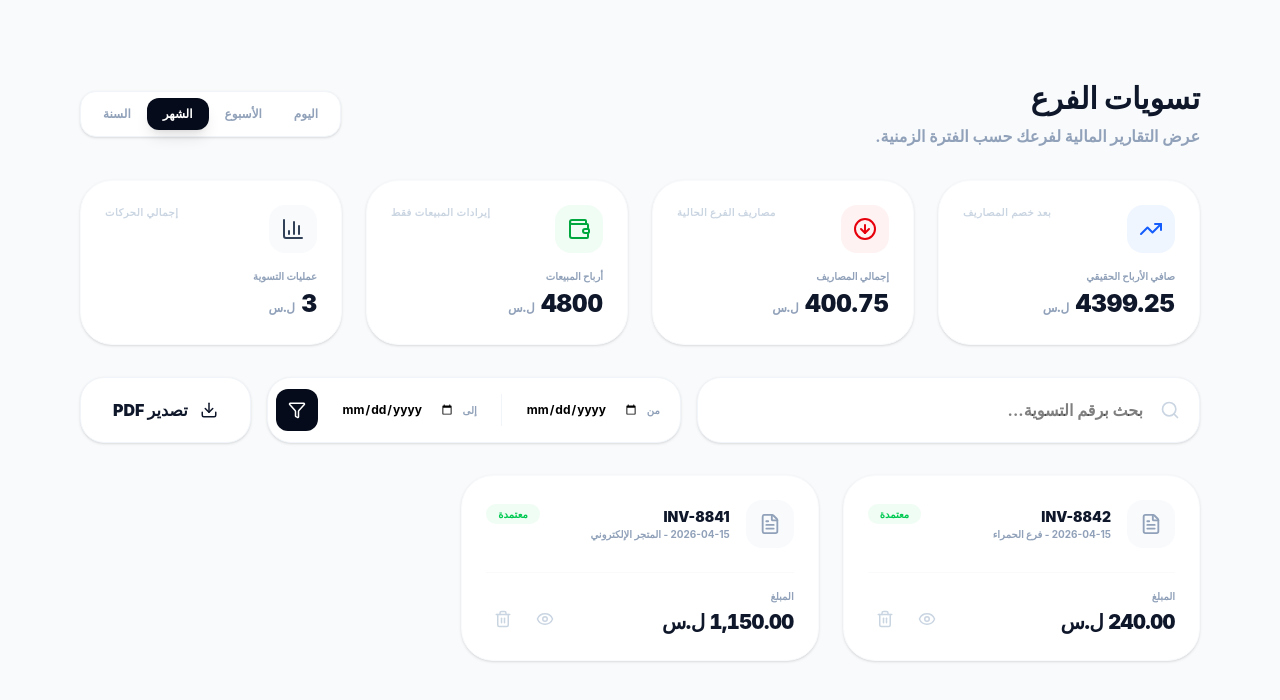
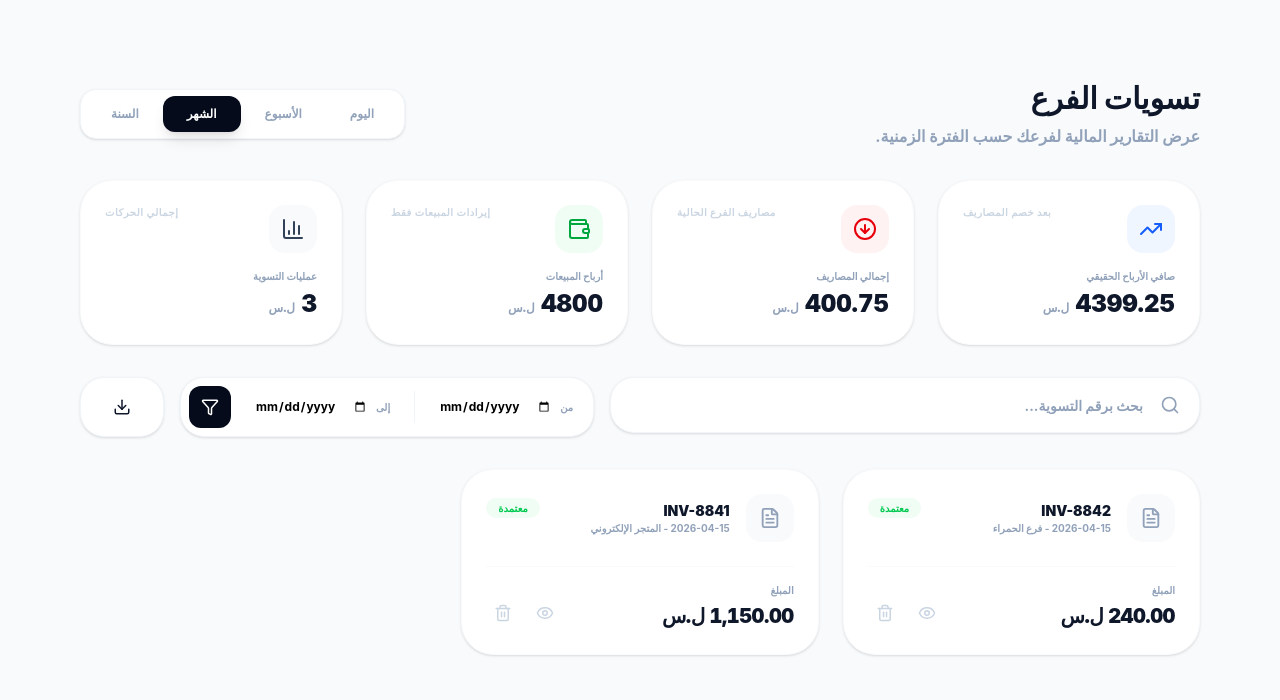
Before and after one commit to maichealalbotrous/matajer-pro-FrontEnd, a React (Vite) app: page / in a window 1280 px wide. Shown: the top 700 px of the page. Built offline with nearby package versions, Linux system fonts and the light colour scheme.

Commit message:
complete implemets the sattlements components and page

```diff
--- a/src/components/Admin_component/Sales_Components/SettlementDetailModal/SettlementDetailModal.jsx
+++ b/src/components/Admin_component/Sales_Components/SettlementDetailModal/SettlementDetailModal.jsx
@@ -1,6 +1,7 @@
 import React from 'react';
 import { Dialog, DialogContent, DialogHeader, DialogTitle } from "@/components/ui/dialog";
 import { ReceiptText, Calendar, Landmark, Wallet } from 'lucide-react';
+import MyButton from '@/components/MyButton/MyButton';
 
 function SettlementDetailModal({ isOpen, onClose, data }) {
   if (!data) return null;
@@ -38,9 +39,8 @@ function SettlementDetailModal({ isOpen, onClose, data }) {
           </div>
         </div>
 
-        <button onClick={onClose} className="w-full mt-8 py-4 bg-[#050b1a] text-white rounded-[20px] font-black text-sm shadow-xl hover:bg-black transition-all active:scale-95">
-          إغلاق النافذة
-        </button>
+        <MyButton title={ 'إغلاق النافذة' } onClick={onClose} className="w-full mt-8 py-4 bg-[#050b1a] text-white rounded-[20px] font-black text-sm shadow-xl hover:bg-black transition-all active:scale-95"/>
+
       </DialogContent>
     </Dialog>
   );
--- a/src/components/Admin_component/Sales_Components/SettlementItemCard/SettlementItemCard.jsx
+++ b/src/components/Admin_component/Sales_Components/SettlementItemCard/SettlementItemCard.jsx
@@ -1,5 +1,6 @@
 import React from 'react';
 import { FileText, Trash2, Eye } from 'lucide-react';
+import MyButton from '@/components/MyButton/MyButton';
 
 function SettlementItemCard({ settlementsData = [], onShow, onDelete }) {
   if (!settlementsData.length) return (
@@ -37,8 +38,8 @@ function SettlementItemCard({ settlementsData = [], onShow, onDelete }) {
               <span className="text-xl font-black text-[#0f172a] tracking-tight tabular-nums">{item.amount} ل.س</span>
             </div>
             <div className="flex gap-2">
-              <button onClick={() => onShow(item)} className="p-2 text-slate-300 hover:text-[#0f172a] transition-colors"><Eye size={18} /></button>
-              <button onClick={() => onDelete(item.id)} className="p-2 text-slate-300 hover:text-red-500 transition-colors"><Trash2 size={18} /></button>
+              <MyButton title={<Eye size={18} />} onClick={() => onShow(item)} className="p-2 text-slate-300 hover:text-[#0f172a] transition-colors"/>
+              <MyButton title={<Trash2 size={18} />} onClick={() => onDelete(item.id)} className="p-2 text-slate-300 hover:text-red-500 transition-colors"/>
             </div>
           </div>
         </div>
--- a/src/components/Admin_component/Sales_Components/SettlementsManager/Settlements.jsx
+++ b/src/components/Admin_component/Sales_Components/SettlementsManager/Settlements.jsx
@@ -3,6 +3,8 @@ import { Search, Download, Filter, Calendar } from 'lucide-react';
 import SettlementItemCard from '../SettlementItemCard/SettlementItemCard';
 import SettlementDetailModal from '../SettlementDetailModal/SettlementDetailModal';
 import SettlementStats from '../SettlementStats/SettlementStats';
+import MyInput from '@/components/MyInput/MyInput';
+import MyButton from '@/components/MyButton/MyButton';
 
 
 function Settlements() {
@@ -43,17 +45,24 @@ function Settlements() {
           <p className="text-slate-400 font-bold">عرض التقارير المالية لفرعك حسب الفترة الزمنية.</p>
         </div>
 
-        <div className="flex bg-white p-1.5 rounded-2xl border border-slate-100 shadow-sm">
+              <div className="flex bg-white p-1.5 rounded-2xl border border-slate-100 shadow-sm w-fit" dir="rtl">
           {['today', 'weekly', 'monthly', 'yearly'].map((p) => (
-            <button
+            <MyButton
               key={p}
+              title={
+                p === 'today' ? 'اليوم' :
+                p === 'weekly' ? 'الأسبوع' :
+                p === 'monthly' ? 'الشهر' : 'السنة'
+              }
               onClick={() => handlePeriodChange(p)}
-              className={`px-4 py-2 rounded-xl text-xs font-black transition-all ${
-                period === p ? 'bg-[#050b1a] text-white shadow-lg' : 'text-slate-400 hover:bg-slate-50'
-              }`}
-            >
-              {p === 'today' ? 'اليوم' : p === 'weekly' ? 'الأسبوع' : p === 'monthly' ? 'الشهر' : 'السنة'}
-            </button>
+              className={`
+                px-6 py-2.5 rounded-xl text-xs font-black
+                ${period === p
+                  ? 'bg-[#050b1a] text-white shadow-lg'
+                  : 'bg-transparent text-slate-400 hover:bg-slate-50'
+                }
+              `}
+            />
           ))}
         </div>
       </div>
@@ -63,14 +72,13 @@ function Settlements() {
       <SettlementStats statistics={apiData.statistics} />
 
       <div className="flex flex-col xl:flex-row gap-4">
-        <div className="relative flex-1">
-          <Search className="absolute right-5 top-1/2 -translate-y-1/2 text-slate-300" size={20} />
-          <input
-            type="text"
-            placeholder="بحث برقم التسوية..."
-            className="w-full pr-14 pl-6 py-5 bg-white rounded-[24px] border border-slate-100 shadow-sm focus:outline-none focus:ring-4 focus:ring-[#0f172a]/5 font-bold"
-          />
-        </div>
+        <div className="flex-1">
+        <MyInput
+          type="text"
+          placeholder="بحث برقم التسوية..."
+          Icon={<Search size={20} />}
+        />
+      </div>
 
         <div className="flex items-center gap-3 bg-white p-2 rounded-[24px] border border-slate-100 shadow-sm">
          {/* the custom date range filter */}
@@ -84,15 +92,13 @@ function Settlements() {
              <span className="text-[10px] font-bold text-slate-400">إلى</span>
              <input type="date" className="text-xs font-bold outline-none border-none bg-transparent" />
            </div>
-           <button className="bg-[#050b1a] text-white p-3 rounded-xl hover:scale-105 transition-all">
-             <Filter size={18} />
-           </button>
+           <MyButton title={<Filter size={18} />} className="bg-[#050b1a] text-white p-3 rounded-xl hover:scale-105 transition-all"/>
+
+
         </div>
 
-        <button className="flex items-center justify-center gap-3 bg-white px-8 py-5 rounded-[24px] border border-slate-100 font-black text-[#0f172a] hover:bg-slate-50 shadow-sm transition-all">
-          <Download size={18} />
-          <span>تصدير PDF</span>
-        </button>
+        <MyButton title={   <Download size={18} />} className="flex items-center justify-center gap-3 bg-white px-8 py-5 rounded-[24px] border border-slate-100 font-black text-[#0f172a] hover:bg-slate-50 shadow-sm transition-all"/>
+
       </div>
 
 {/* the settlements list section */}
--- a/src/components/Auth_component/LoginForm/LoginForm.jsx
+++ b/src/components/Auth_component/LoginForm/LoginForm.jsx
@@ -1,4 +1,4 @@
-import MyInput from "@/components/input/MyInput"
+import MyInput from "@/components/MyInput/MyInput"
 import MyButton from "@/components/MyButton/MyButton"
 import {
   Card,
--- a/src/components/MyButton/MyButton.jsx
+++ b/src/components/MyButton/MyButton.jsx
@@ -1,26 +1,22 @@
 import { ArrowLeft, ArrowRight } from "lucide-react";
 
-function MyButton({title , position}) {
+// أضفنا خاصية className و onClick و بقية الـ props
+function MyButton({ title, position, className, onClick, ...props }) {
   return (
-    <button className="
-      w-full h-14 px-6
-      flex items-center justify-center gap-3
-      bg-[#050b1a]
-      text-white
-      text-[16px] font-bold
-      rounded-2xl
-      shadow-xl shadow-slate-200
-      transition-all duration-300
-      hover:bg-slate-900
-      hover:shadow-2xl hover:-translate-y-0.5
-      active:scale-[0.98]
-      group
-       cursor-pointer
-        hover:scale-110
-    ">
-      {position === "left"  ? <ArrowLeft className="w-5 h-5" strokeWidth={1.5} /> : null}
+    <button
+      onClick={onClick}
+      className={`
+        flex items-center justify-center gap-2
+        transition-all duration-300
+        active:scale-[0.95]
+        cursor-pointer
+        ${className}
+      `}
+      {...props}
+    >
+      {position === "left" && <ArrowLeft className="w-4 h-4" />}
       <span>{title}</span>
-      {position === "right"  ? <ArrowRight className="w-5 h-5" strokeWidth={1.5} /> : null}
+      {position === "right" && <ArrowRight className="w-4 h-4" />}
     </button>
   );
 }
--- /dev/null
+++ b/src/components/MyInput/MyInput.jsx
@@ -0,0 +1,28 @@
+import { Input } from "../ui/input";
+
+export default function MyInput({ LabelTitle, Icon, ...props }) {
+  return (
+    <div className="w-full flex flex-col gap-2 font-sans" dir="rtl">
+      {LabelTitle && (
+        <label className="text-[13px] font-bold text-slate-700 px-1">
+          {LabelTitle}
+        </label>
+      )}
+
+      <div className="relative group w-full">
+
+        {Icon && (
+          <div className="absolute right-5 top-1/2 -translate-y-1/2 text-slate-400 group-focus-within:text-[#0f172a] transition-colors z-10">
+            {Icon}
+          </div>
+        )}
+
+        <Input
+          {...props}
+          className={`h-14 w-full rounded-[24px] bg-white border border-slate-100 shadow-sm focus-visible:ring-4 focus-visible:ring-[#0f172a]/5 focus-visible:border-slate-200 transition-all duration-300 placeholder:text-slate-400 font-bold
+            ${Icon ? 'pr-14' : 'pr-6'} pl-6 text-right`}
+        />
+      </div>
+    </div>
+  );
+}
--- a/src/components/input/MyInput.jsx
+++ /dev/null
@@ -1,19 +0,0 @@
-import { Input } from "../ui/input";
-
-export default function MyInput({ LabelTitle, ...props }) {
-  return (
-    <div className="w-full flex flex-col gap-2 font-sans" dir="rtl">
-      <label className="text-[13px] font-bold text-slate-700 px-1">
-        {LabelTitle}
-      </label>
-
-      <div className="relative group">
-        <Input
-          {...props}
-          className="h-14 w-full rounded-[1.2rem] bg-[#f3f4f6] border-none pr-4 pl-12 text-right focus-visible:ring-2 focus-visible:ring-slate-200 focus-visible:bg-white transition-all duration-300 placeholder:text-slate-400"
-        />
-
-      </div>
-    </div>
-  );
-}
```
